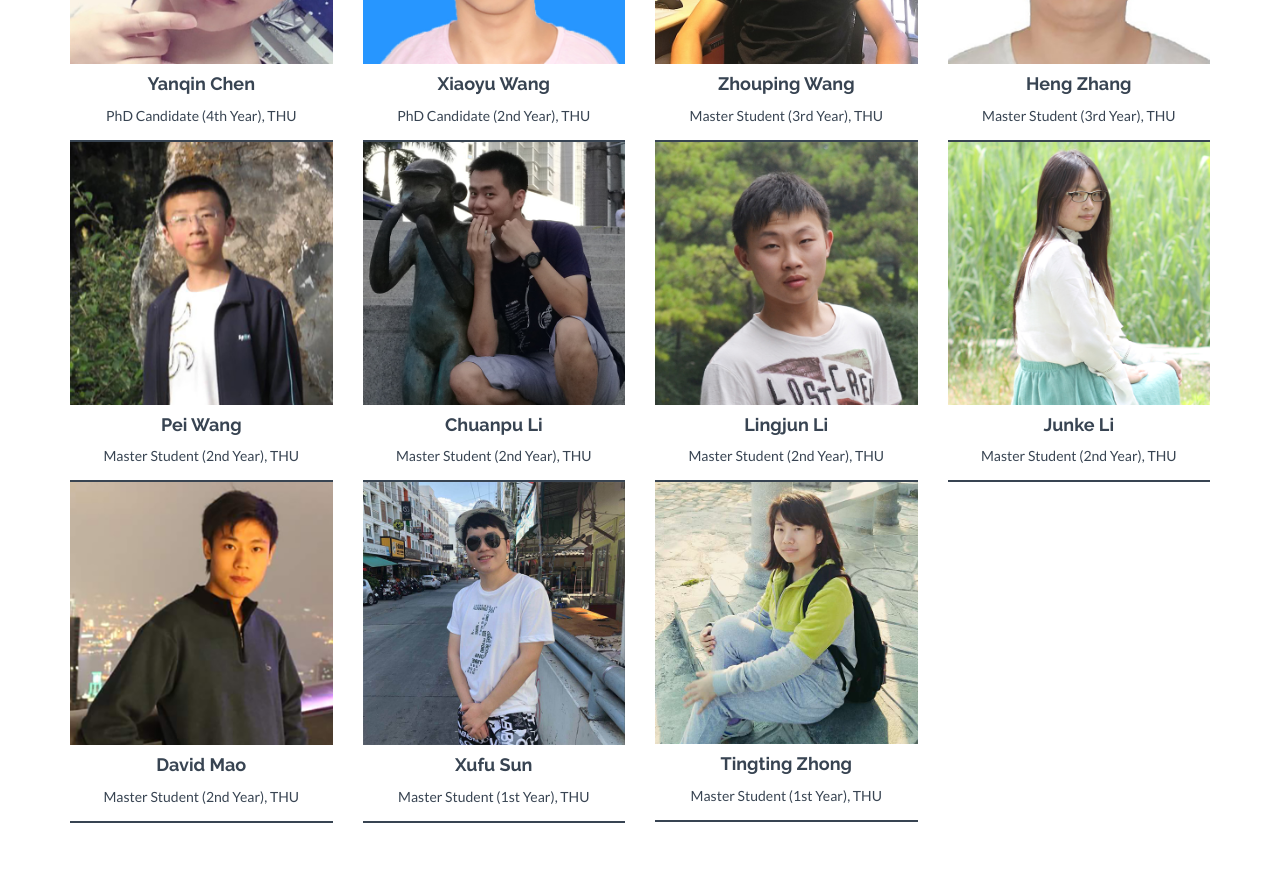
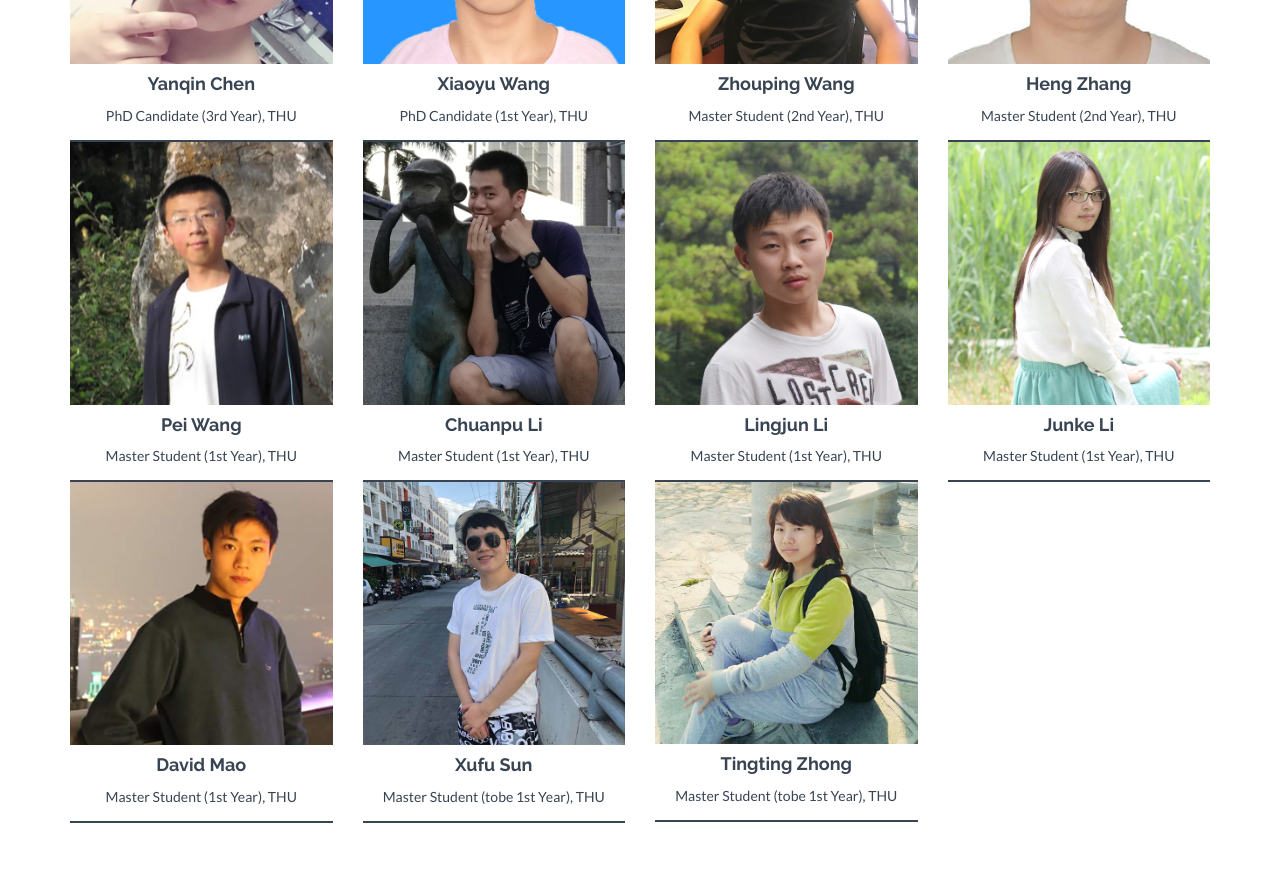
Before and after one commit to vincent-qin/vincent-qin.github.io, a Jekyll site: the page built from index.html, in a window 1280 px wide and 1400 px high, scrolled down 838 px. Shown: the part 153-1046 px from the top of the window. Built offline with Jekyll 4.4.1, drawn with Linux system fonts in a browser that asks for light colours; nearby versions of some CDN libraries.

Commit message:
修改yanqin简介

```diff
--- a/_data/members.yml
+++ b/_data/members.yml
@@ -6,7 +6,7 @@
 
 - name: Yanqin Chen
   image: yanqinchen.jpg
-  text: PhD Candidate (4th Year), THU
+  text: PhD Candidate (3rd Year), THU
   social:
     - title: envelope #use for email address
       url: mailto:809340262@qq.com
@@ -15,7 +15,7 @@
 
 - name: Xiaoyu Wang
   image: xiaoyuwang.jpg
-  text: PhD Candidate (2nd Year), THU
+  text: PhD Candidate (1st Year), THU
   social:
     - title: envelope #use for email address
       url: mailto:1210040809@qq.com
@@ -24,7 +24,7 @@
 
 - name: Zhouping Wang
   image: zhoupingwang.jpg
-  text: Master Student (3rd Year), THU
+  text: Master Student (2nd Year), THU
   social:
     - title: envelope #use for email address
       url: mailto:591969426@qq.com
@@ -34,7 +34,7 @@
 
 - name: Heng Zhang
   image: hengzhang.jpg
-  text: Master Student (3rd Year), THU
+  text: Master Student (2nd Year), THU
   social:
   social:
     - title: envelope #use for email address
@@ -44,7 +44,7 @@
 
 - name: Pei Wang
   image: peiwang.jpg
-  text: Master Student (2nd Year), THU
+  text: Master Student (1st Year), THU
   social:
     - title: envelope #use for email address
       url: mailto:wangpei.zi35@qq.com
@@ -53,7 +53,7 @@
 
 - name: Chuanpu Li
   image: chuanpuli.jpg
-  text: Master Student (2nd Year), THU
+  text: Master Student (1st Year), THU
   social:
     - title: envelope #use for email address
       url: mailto:licup2012@163.com
@@ -62,7 +62,7 @@
 
 - name: Lingjun Li
   image: lingjunli.jpg
-  text: Master Student (2nd Year), THU
+  text: Master Student (1st Year), THU
   social:
     - title: envelope #use for email address
       url: mailto:877604242@qq.com
@@ -71,7 +71,7 @@
 
 - name: Junke Li
   image: junkeli.jpg
-  text: Master Student (2nd Year), THU
+  text: Master Student (1st Year), THU
   social:
     - title: envelope #use for email address
       url: mailto:lijunke276@qq.com
@@ -81,7 +81,7 @@
 
 - name: David Mao
   image: david.jpg
-  text: Master Student (2nd Year), THU
+  text: Master Student (1st Year), THU
   social:
     - title: envelope #use for email address
       url: mailto:maoswd10@mails.tsinghua.edu.cn
@@ -91,7 +91,7 @@
 
 - name: Xufu Sun
   image: xufusun.jpg
-  text: Master Student (1st Year), THU
+  text: Master Student (tobe 1st Year), THU
   social:
     - title: envelope #use for email address
       url: mailto:sun_xufu@163.com
@@ -100,7 +100,7 @@
 
 - name: Tingting Zhong
   image: tingtingzhong.jpg
-  text: Master Student (1st Year), THU
+  text: Master Student (tobe 1st Year), THU
   social:
     - title: envelope #use for email address
       url: mailto:2280779231@qq.com
--- a/members/yanqinchen.html
+++ b/members/yanqinchen.html
@@ -11,11 +11,7 @@
         </div>
         <div class="col-lg-8">
             <h4>More About Yanqin Chen.</h4>
-            <p>Haixu Han received the B.S.degree from the Department of Automation, Dalian University of Technology,Liaoning, China in 2015.
-             He is currently pursuing the M.E. degree in Departmentof Automation at Tsinghua University, Beijing, China. </p>
-            <p>His current research interests include light-fieldimage compression and imageideo coding. </p>
-            <p>has publish several papers,including journal paper and conference papers, e.g., the J-STSP, the ICME, theICIP, the APSIPA, etc.</p>
-
+            <p>Yanqin Chen is now a 3rd year PhD candidate in both Broadband Network & Digital Media Lab and Shenzhen Key Lab of Broadband Network and Multimedia at Tsinghua University under the supervision of <a href="/xinjin/">Prof.  Jin</a>.
             <p><br/><a href="http://yqchen.com/" class="btn btn-theme">Contact Her</a></p>
         </div>
     </div><! --/row -->
```
